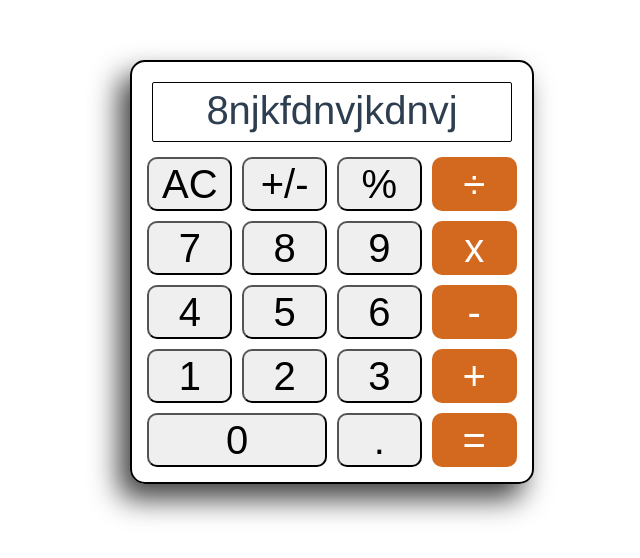
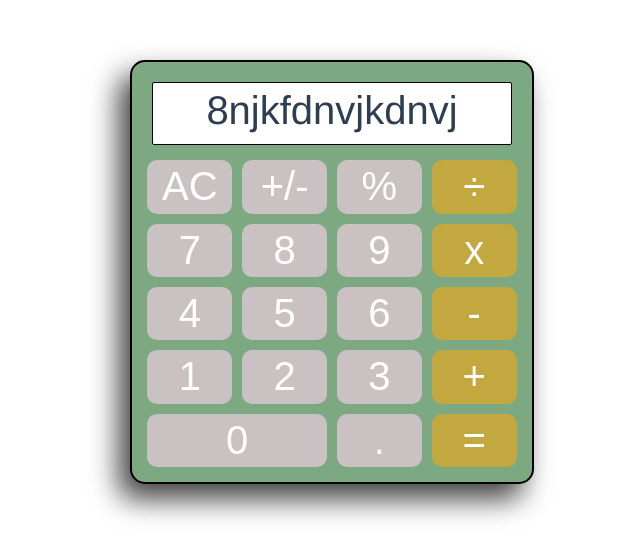
Before and after one commit to Asilo5/calculator-vue, a Vue app: page / in a window 1280 px wide. Shown: the top 558 px of the page, without its empty margins (308-948 px from the left). Built offline with nearby package versions, Linux system fonts and the light colour scheme; the HTML template or start-up script is replaced by a standard one.

Commit message:
Add colours to calculator and its buttons

```diff
--- a/src/components/Calculator.vue
+++ b/src/components/Calculator.vue
@@ -43,6 +43,7 @@ export default {
     border-radius: 15px;
     padding: 10px;
     box-shadow: -11px 15px 29px 0px rgba(0,0,0,0.75);
+    background-color: #7CA982;
   }
 
   .display {
@@ -51,6 +52,7 @@ export default {
     border-radius: 2px;
     margin: 10px;
     padding: 5px;
+    background-color: white;
   }
 
   .zero {
@@ -62,10 +64,13 @@ export default {
     border-radius: 10px;
     margin: 5px;
     cursor: pointer;
+    background-color: rgb(202, 194, 194);
+    border: none;
+    color: white;
   }
 
   .operator {
-    background-color: chocolate;
+    background-color: #C2A83E;
     color: white;
     border: none;
   }
```
